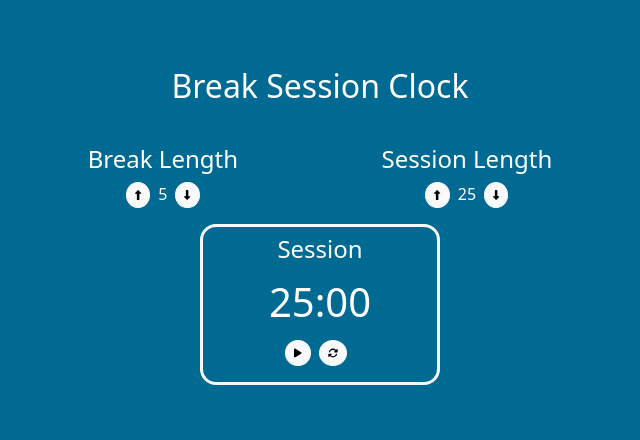
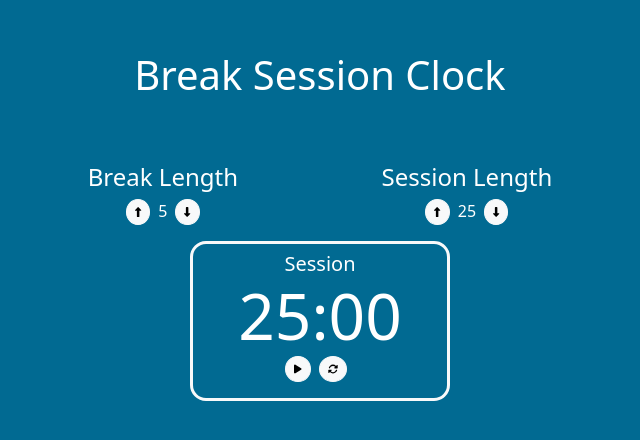
Before and after one commit to shwetakanekar/Session-Break-Clock, a React (Vite) app: page / in a window 1280 px wide. Shown: the part 174-614 px from the top of the page, without its empty margins (320-960 px from the left). Built offline with nearby package versions, Linux system fonts and the light colour scheme.

Commit message:
Updated css

```diff
--- a/src/App.css
+++ b/src/App.css
@@ -9,5 +9,10 @@
 }
 
 #clock {
-    width: 240px;
+    width: 260px;
 }
+
+#time-left {
+    font-size: 4rem;
+    line-height: 4rem;
+}
--- a/src/App.jsx
+++ b/src/App.jsx
@@ -118,7 +118,7 @@ function App() {
   return (
     <>
       <div id='container' className='d-flex flex-column justify-content-center align-items-center'>
-        <h2 className='mb-4'>Break Session Clock</h2>
+        <h1 className='mb-5'>Break Session Clock</h1>
         <div id='clock-setting' className='d-flex justify-content-around p-3'>
           <div>
             <h4 id='break-label'>Break Length</h4>
@@ -162,8 +162,8 @@ function App() {
           </div>
         </div>
         <div id='clock' className='d-flex flex-column align-items-center border border-light border-3 rounded-4 p-2'>
-          <h4 id='timer-label'>{isSession ? 'Session': 'Break'}</h4>
-          <div id="time-left" className='fs-1'>{timeLeft}</div>
+          <h5 id='timer-label'>{isSession ? 'Session': 'Break'}</h5>
+          <div id="time-left">{timeLeft}</div>
           <div>
             <button
               id='start_stop'
```
